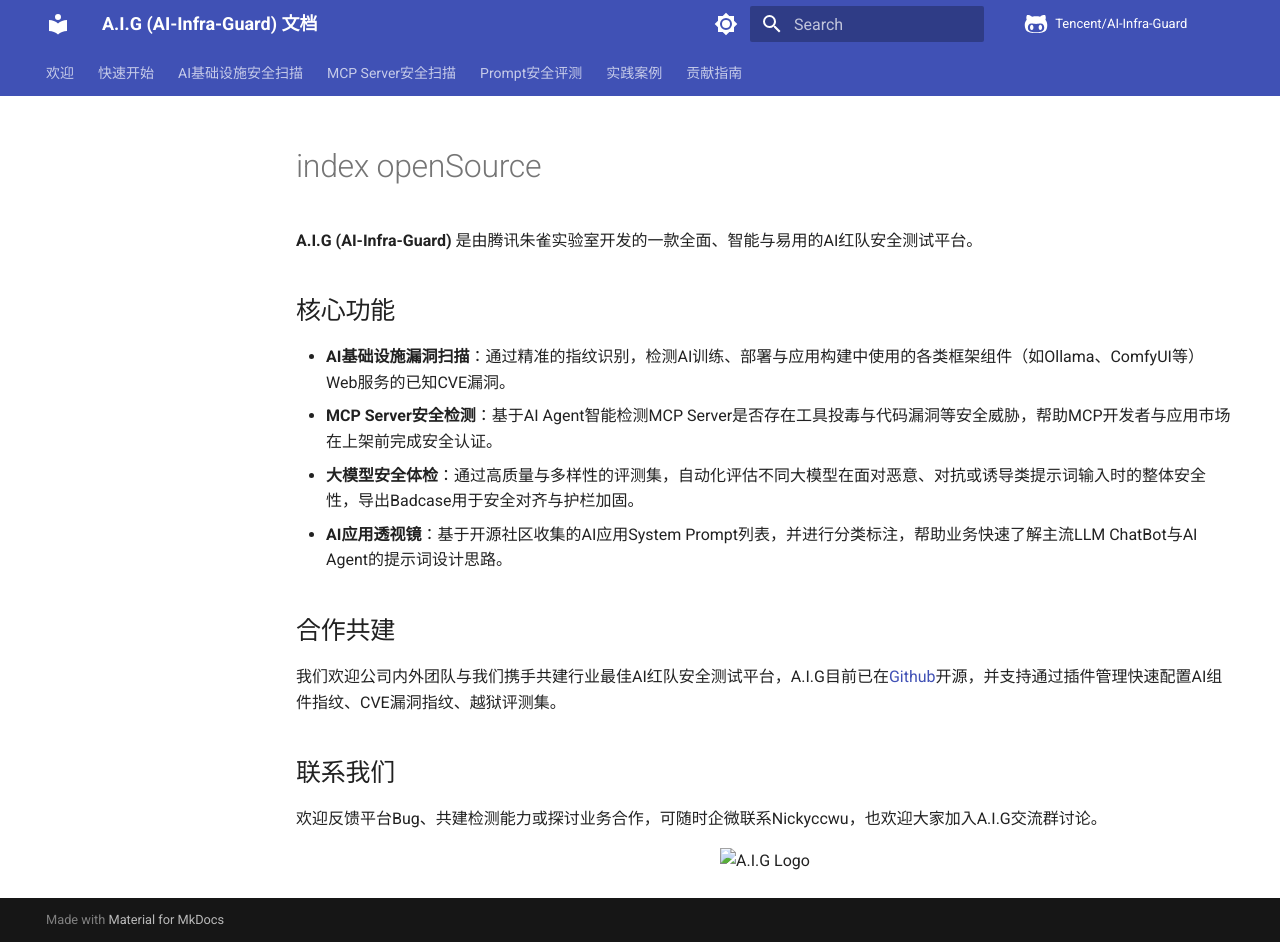
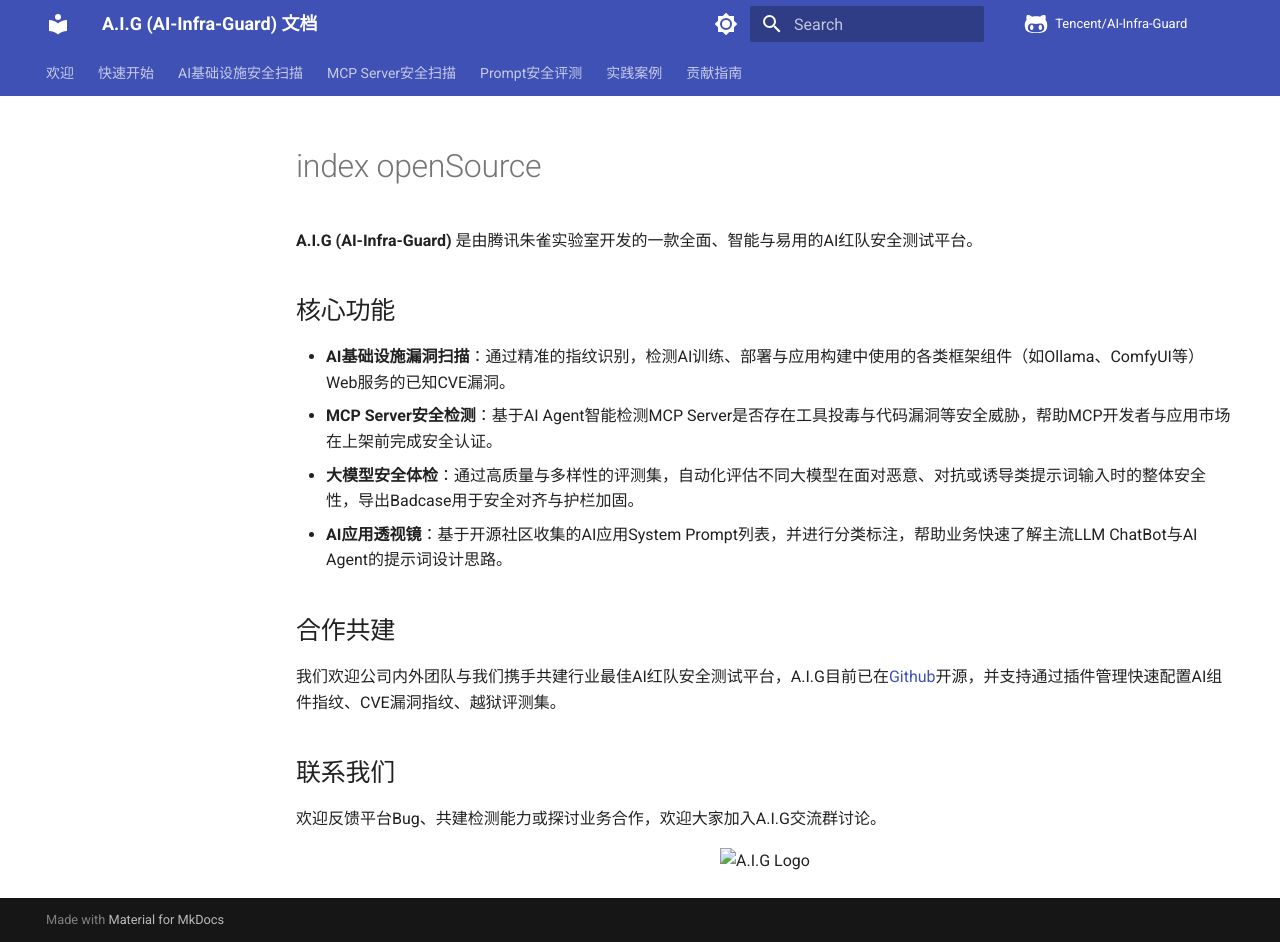
Before and after one commit to zonashi/AI-Infra-Guard, an MkDocs documentation site: the page built from common/websocket/static/aigdocs/docs/index_openSource.md, in a window 1280 px wide and 942 px high. Built offline with MkDocs 1.6.1 and Material for MkDocs 9.7.7, drawn with Linux system fonts in a browser that asks for light colours; comment, search, counter and statistics services are not loaded.

Commit message:
update index

```diff
--- a/common/websocket/static/aigdocs/docs/index_openSource.md
+++ b/common/websocket/static/aigdocs/docs/index_openSource.md
@@ -15,7 +15,7 @@
 
 ## 联系我们
 
-欢迎反馈平台Bug、共建检测能力或探讨业务合作，可随时企微联系Nickyccwu，也欢迎大家加入A.I.G交流群讨论。
+欢迎反馈平台Bug、共建检测能力或探讨业务合作，欢迎大家加入A.I.G交流群讨论。
 <p align="center">
     <img alt="A.I.G Logo" width="20%" src="./assets/wechatgroup.png">
 </p>
```
